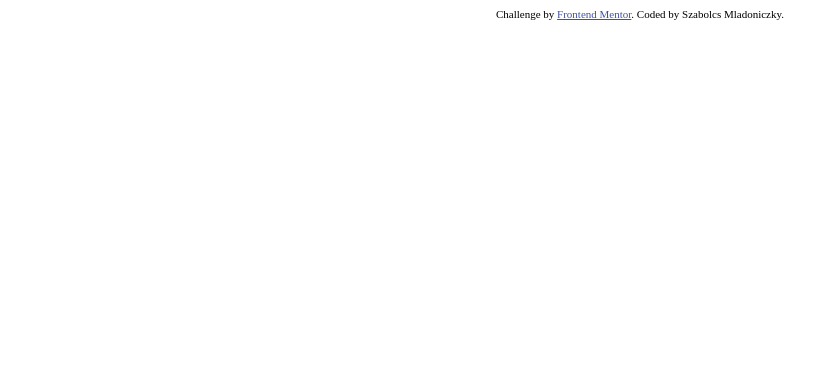
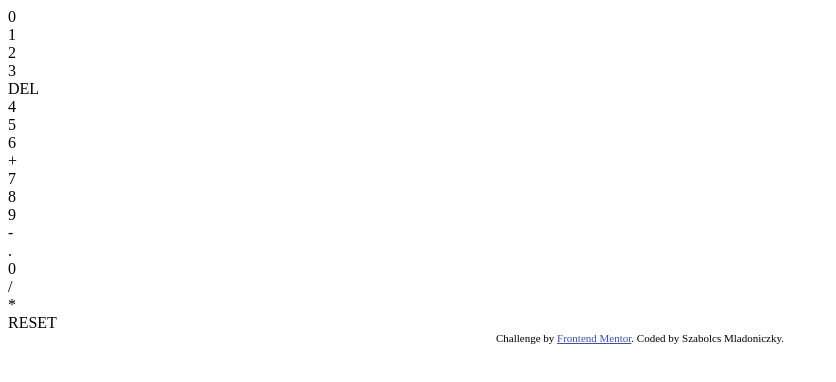
Before and after one commit to MladoniSzabi/CalculatorApp, a Next.js app: page / in a window 1280 px wide. Shown: the top 382 px of the page, without its empty margins (0-836 px from the left). Built offline with nearby package versions, Linux system fonts and the light colour scheme.

Commit message:
created components and html for calculator.

```diff
--- /dev/null
+++ b/components/Button.tsx
@@ -0,0 +1,5 @@
+import * as React from 'react'
+
+export default function Button({ onPressed, text }) {
+    return <div onClick={() => onPressed(text)}>{text}</div>
+}
--- /dev/null
+++ b/components/Calculator.tsx
@@ -0,0 +1,28 @@
+import * as React from 'react'
+import Button from './Button';
+
+import Screen from './Screen'
+
+export default function Calculator() {
+
+    let [text, setText] = React.useState(0);
+
+    const buttons = [
+        { text: 1 }, { text: 2 }, { text: 3 }, { text: "DEL" },
+        { text: 4 }, { text: 5 }, { text: 6 }, { text: "+" },
+        { text: 7 }, { text: 8 }, { text: 9 }, { text: "-" },
+        { text: "." }, { text: 0 }, { text: "/" }, { text: "*" },
+        { text: "RESET" }, { test: "=" }
+    ]
+
+    function onButtonPressed(button) {
+        setText(text + button);
+    }
+
+    return <div>
+        <Screen text={text}></Screen>
+        <div id="button-container">
+            {buttons.map((button) => <Button onPressed={onButtonPressed} text={button.text}></Button>)}
+        </div>
+    </div>
+}
--- /dev/null
+++ b/components/Screen.tsx
@@ -0,0 +1,5 @@
+import * as React from 'react'
+
+export default function Screen({ text }) {
+    return <div>{text}</div>
+}
--- a/pages/index.tsx
+++ b/pages/index.tsx
@@ -1,7 +1,8 @@
 import * as React from 'react'
+import Calculator from '../components/Calculator';
 
 function IndexPage() {
-
+    return <Calculator></Calculator>
 }
 
 export default IndexPage;
```
